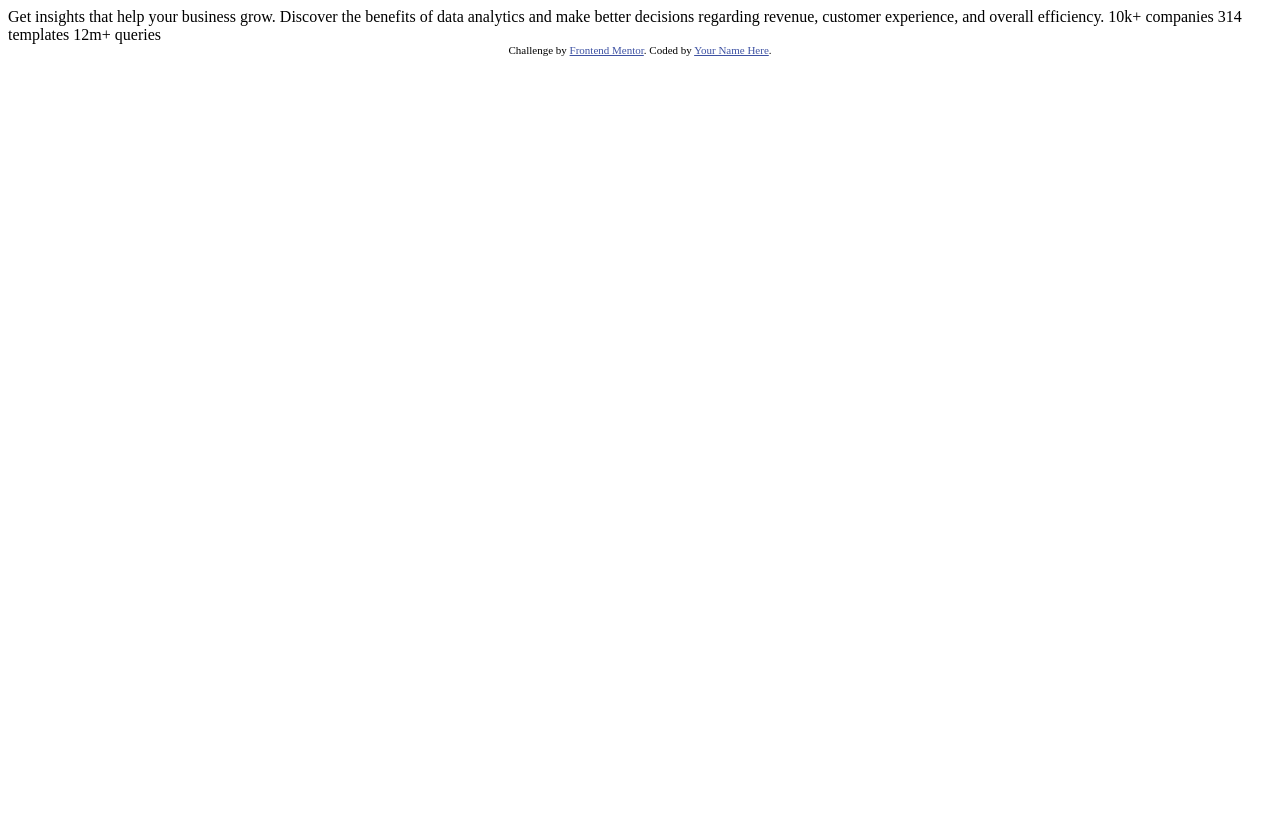
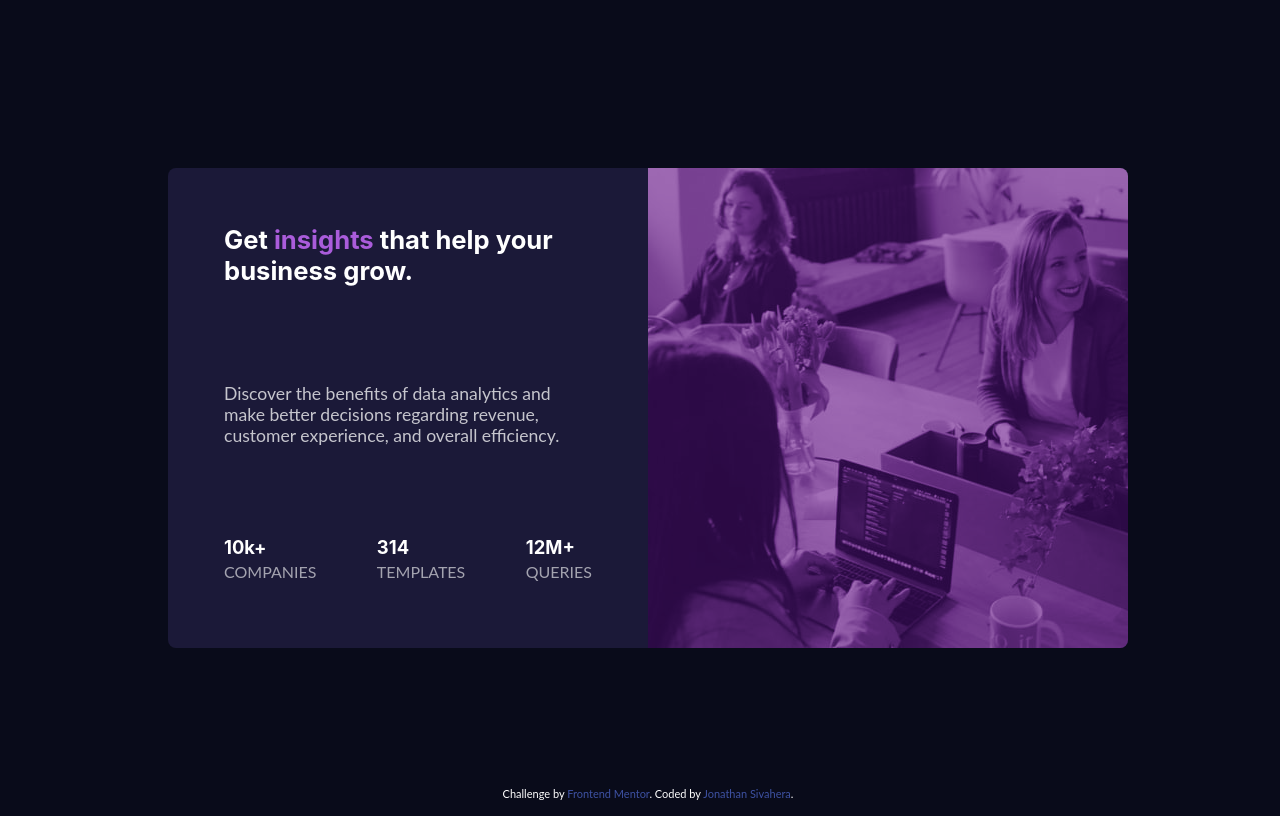
Before and after one commit to jssol/stats-preview-card, a plain HTML site: page index.html in a window 1280 px wide. Drawn offline with Linux system fonts and the light colour scheme; a web font is replaced by a local one.

Commit message:
Final changes

```diff
--- a/index.html
+++ b/index.html
@@ -5,29 +5,58 @@
   <meta name="viewport" content="width=device-width, initial-scale=1.0"> <!-- displays site properly based on user's device -->
 
   <link rel="icon" type="image/png" sizes="32x32" href="./images/favicon-32x32.png">
+  <link rel="stylesheet" href="style.css">
 
-  <title>Frontend Mentor | Stats preview card component</title>
+  <title>Stats preview card component</title>
 
-  <!-- Feel free to remove these styles or customise in your own stylesheet 👍 -->
   <style>
     .attribution { font-size: 11px; text-align: center; }
     .attribution a { color: hsl(228, 45%, 44%); }
   </style>
 </head>
-<body>
+<body class="body">
 
-  Get insights that help your business grow.
+  <main class="main">
+    <section class="image">
 
-  Discover the benefits of data analytics and make better decisions regarding revenue, customer
-  experience, and overall efficiency.
+    </section>
 
-  10k+ companies
-  314 templates
-  12m+ queries
+    <section class="info">
+      <h1 class="titles info-title">
+        Get <span class="highlight">insights</span> that help your business grow.
+      </h1>
 
-  <div class="attribution">
+      <p class="text info-text">
+        Discover the benefits of data analytics and make better decisions regarding revenue, customer
+        experience, and overall efficiency.
+      </p>
+
+      <ul class="specs">
+        <li class="specs-item">
+          <h2 class="titles">10k+</h2>
+          <p class="text break">
+            companies
+          </p>
+        </li>
+        <li class="specs-item">
+          <h2 class="titles">314</h2>
+          <p class="text break">
+            templates
+          </p>
+        </li>
+        <li class="specs-item">
+          <h2 class="titles">12M+</h2>
+          <p class="text break">
+            queries
+          </p>
+        </li>
+      </ul>
+    </section>
+  </main>
+
+  <footer class="text attribution">
     Challenge by <a href="https://www.frontendmentor.io?ref=challenge" target="_blank">Frontend Mentor</a>.
-    Coded by <a href="#">Your Name Here</a>.
-  </div>
+    Coded by <a target="_blank" href="twitter.com/sivaheraj">Jonathan Sivahera</a>.
+  </footer>
 </body>
 </html>
--- a/style.css
+++ b/style.css
@@ -0,0 +1,269 @@
+@import url('https://fonts.google.com/specimen/Inter');
+@import url('https://fonts.google.com/specimen/Lexend+Deca');
+
+*,
+*::after,
+*::before {
+    box-sizing: border-box;
+}
+
+:root {
+    --prim-v-d-blue: hsl(233, 47%, 7%);
+    --prim-d-desat-blue: hsl(244, 38%, 16%);
+    --prim-soft-violet: hsl(277, 64%, 61%);
+
+    --neut-white: hsl(0, 0%, 100%);
+    --neut-sli-tran-white-main: hsla(0, 0%, 100%, 0.75);
+    --neut-sli-tran-white-head: hsla(0, 0%, 100%, 0.6);
+
+    --fs-body: 1.5em;
+    --fs-head: 1.5em;
+
+    --fw-nor-inter: 400;
+    --fw-bold-inter: 700;
+    --fw-nor-lexend: 400;
+}
+
+/* Typography */
+
+.highlight {
+    color: var(--prim-soft-violet);
+}
+
+.titles {
+    color: var(--neut-white);
+    font-family: Inter, Roboto, Montserrat, sans-serif;
+    font-weight: var(--fw-bold-inter);
+    font-size: var(--fs-head);
+}
+
+.text {
+    font-weight: var(--fw-nor-lexend);
+    font-family: 'Lexend Deca', Lato, Montserrat, serif;
+}
+
+.info-text {
+    color: var(--neut-sli-tran-white-main);
+}
+
+.break {
+    color: var(--neut-sli-tran-white-head);
+    text-transform: uppercase;
+}
+
+/* General fixes */
+
+html {
+    scroll-behavior: smooth;
+    overflow-x: hidden;
+}
+
+.body {
+    width: 100vw;
+    height: 100vh;
+    background: var(--prim-v-d-blue);
+    display: flex;
+    flex-direction: column;
+    align-items: center;
+    justify-content: space-around;
+    text-align: center;
+}
+
+/* Main Content */
+
+.main {
+    z-index: 5;
+    margin: 3em 0;
+    padding: 0;
+    background: var(--prim-d-desat-blue);
+    min-width: 150px;
+    max-width: 540px;
+    width: 88%;
+    height: 95%;
+    border-radius: .5em;
+}
+
+.image {
+    background: url('./images/image-header-mobile.jpg'),
+              hsl(280, 47%, 35%);
+    background-blend-mode: soft-light;
+    background-repeat: no-repeat;
+    background-size: cover;
+    background-position: center;
+    min-height: 35%;
+    border-radius: .5em .5em 0 0;
+}
+
+.info {
+    height: 65%;
+    padding: 1em;
+    display: flex;
+    flex-direction: column;
+    justify-content: space-around;
+}
+
+.info-title {
+    font-size: 1.75em;
+}
+
+.info > * {
+    margin: 0;
+    display: block;
+}
+
+.specs {
+    padding: 0;
+    list-style: none;
+    display: flex;
+    flex-direction: column;
+    align-items: center;
+    text-align: center;
+    line-height: .5;
+}
+/* Footer */
+.attribution {
+    position: absolute;
+    bottom: 0;
+    color: var(--neut-white);
+}
+
+.attribution a {
+    text-decoration: none;
+    color: var(--neut-white);
+    cursor: pointer;
+}
+
+
+@media (max-height: 700px) and (orientation: portrait) {
+    :root {
+        --fs-body: .8em;
+        --fs-head: 1.425em;
+    }
+
+    .info-title {
+        font-size: var(--fs-head);
+    }
+
+    .info {
+        padding: .75em;
+    }
+
+    .break {
+        font-size: var(--fs-body);
+    }
+    .text {
+        font-size: var(--fs-body);
+    }
+}
+
+@media (max-height: 320px) {
+    :root {
+        --fs-body: 1em;
+        --fs-head: 1.5em;
+    }
+
+    .titles {
+        font-size: var(--fs-head);
+    }
+
+    .info-title {
+        font-size: var(--fs-head);
+    }
+
+    .main {
+        width: 75%;
+        height: 90%;
+        margin: 0 auto;
+    }
+
+    .image {
+        height: 40%;
+    }
+
+    .info-title {
+        font-size: var(--fs-head);
+    }
+
+    .info-text {
+        font-size: var(--fs-body);
+    }
+
+    .info {
+        padding: .275em;
+        height: 60%;
+    }
+
+    .break {
+        font-size: var(--fs-body);
+    }
+
+    .attribution {
+        font-size: var(--fs-body);
+    }
+}
+
+@media (min-width: 768px) and (orientation: landscape) {
+    :root {
+        --fs-body: 1.1em;
+        --fs-head: 1.6em;
+    }
+
+    .main {
+        display: flex;
+        flex-direction: row-reverse;
+        min-width: 75vw;
+        width: 75%;
+        height: 60%;
+        margin: 0;
+        align-self: center;
+        justify-self: center;
+    }
+
+    .image {
+        min-width: 50%;
+        border-radius: 0 .5em .5em 0;
+    }
+
+    .info {
+        width: 50%;
+        height: 100%;
+        padding: 3.5em;
+        display: flex;
+        flex-direction: column;
+        justify-content: space-between;
+        text-align: start;
+    }
+
+    .titles,
+    .info-title {
+        margin: 0;
+        font-size: var(--fs-head);
+    }
+
+    .info-text {
+        font-size: var(--fs-body);
+    }
+
+    .specs {
+        display: flex;
+        flex-direction: row;
+        justify-content: space-between;
+    }
+
+    .specs > * {
+        display: flex;
+        flex-direction: column;
+        align-items: flex-start;
+        justify-content: center;
+        text-align: start;
+    }
+
+    .specs-item > .titles {
+        margin: 0;
+        font-size: 1.15em;
+    }
+
+    .specs-item > break {
+        font-size: .6em;
+    }
+}
```
Also changed, not shown: 1 other file.
